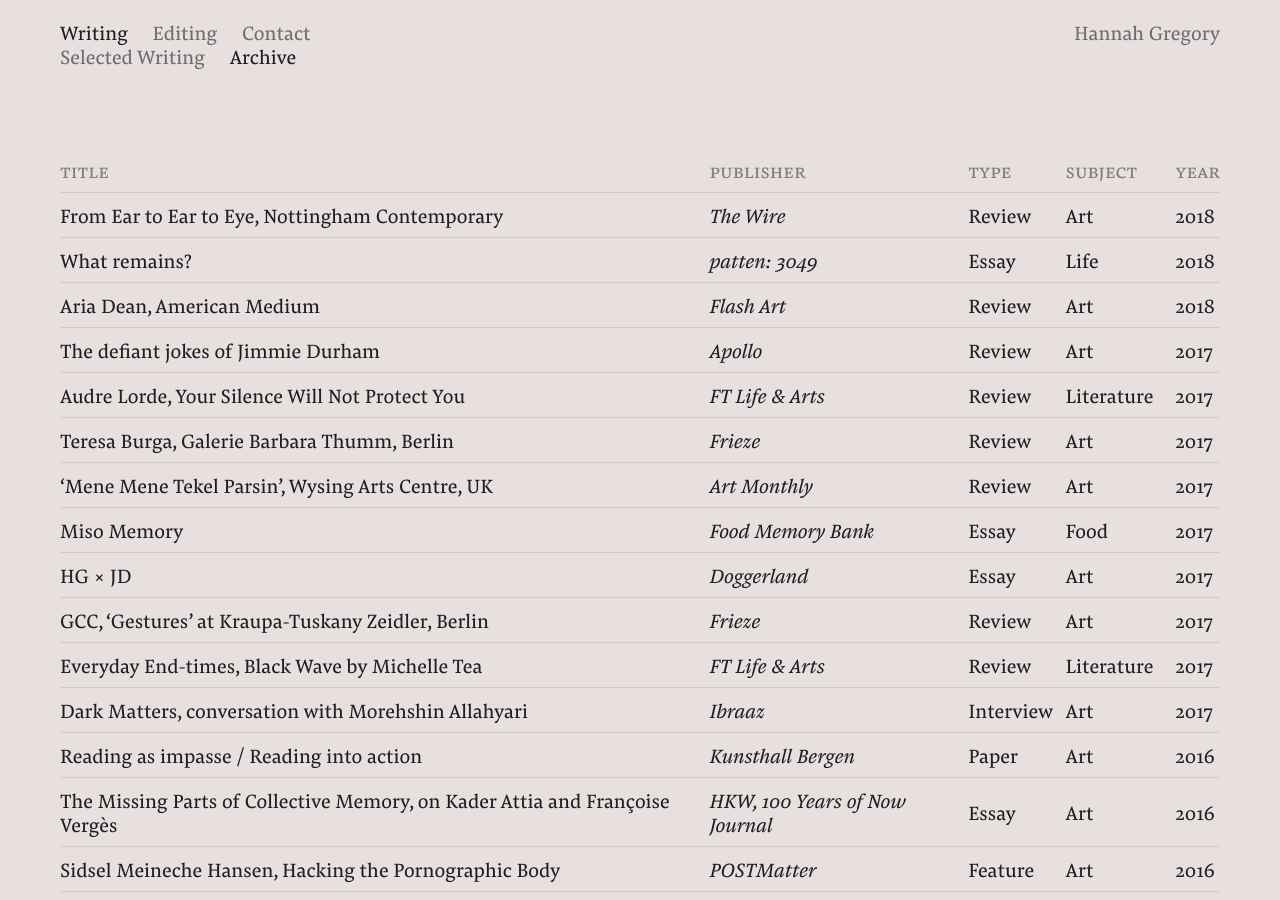
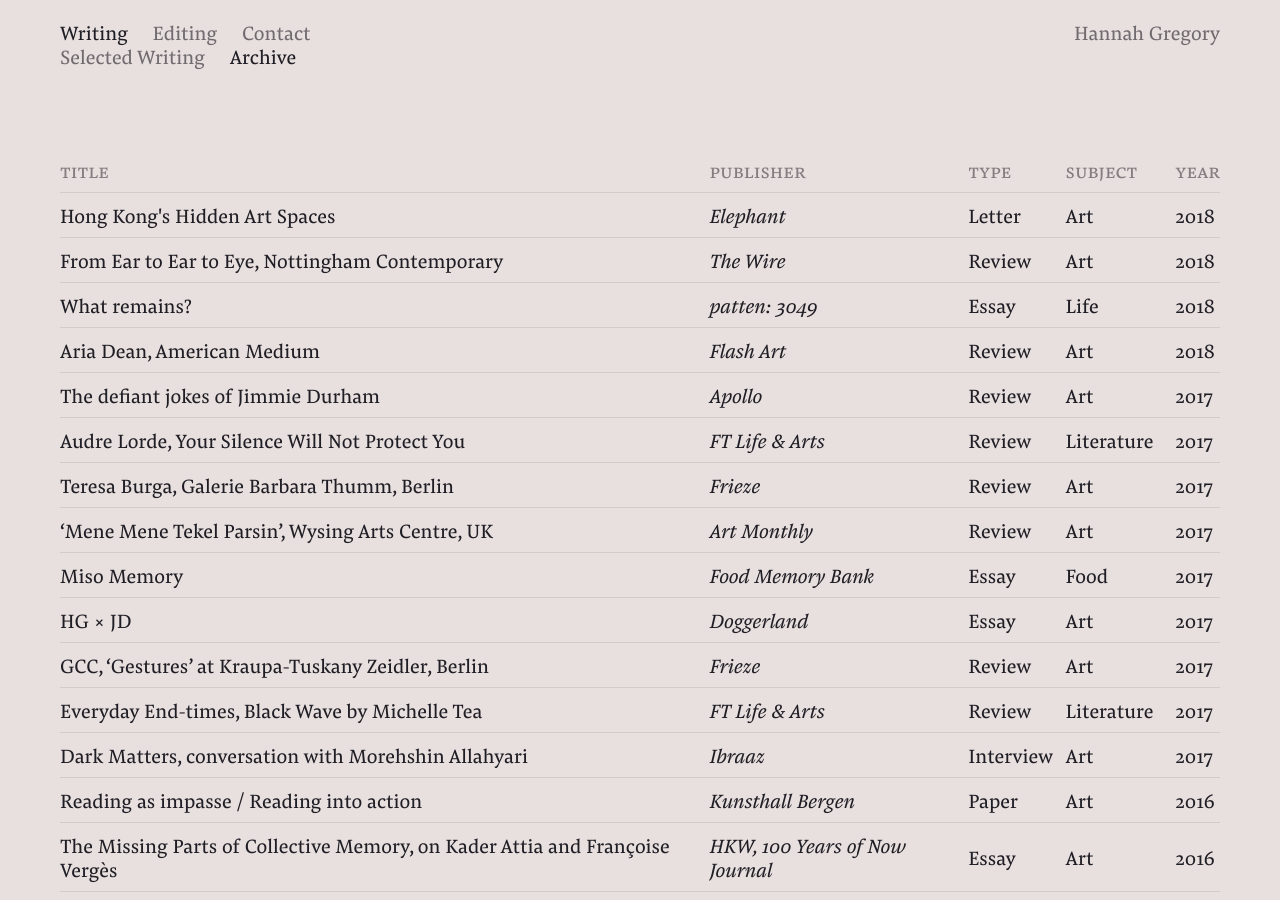
Before and after one commit to hg-site/hg-site.github.io, a Jekyll site: the page built from archive/index.markdown, in a window 1280 px wide and 900 px high. Built offline with Jekyll 4.4.1, drawn with Linux system fonts in a browser that asks for light colours.

Commit message:
Updated Index

```diff
--- a/archive/index.markdown
+++ b/archive/index.markdown
@@ -15,6 +15,14 @@
 </tr>
 </thead>
 <tbody class="list">
+
+<tr data-href="https://elephant.art/an-alternative-guide-to-hong-kongs-unique-art-spaces/">
+	<td class="title">Hong Kong's Hidden Art Spaces</td>
+	<td class="publisher">Elephant</td>
+	<td class="type">Letter</td>
+	<td class="subject">Art</td>
+	<td class="year">2018</td>
+</tr>
 
 <tr data-href="https://www.thewire.co.uk/issues/409">
 	<td class="title">From Ear to Ear to Eye, Nottingham Contemporary</td>
```
